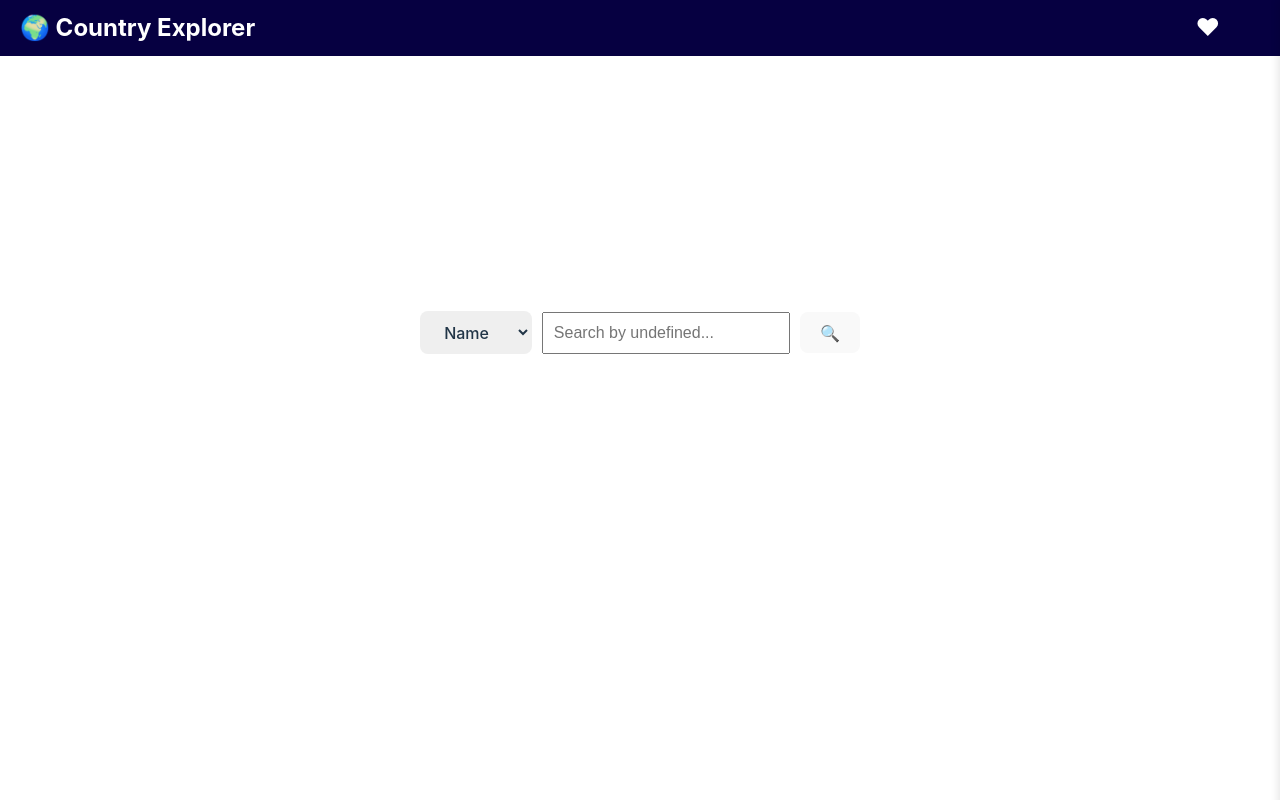
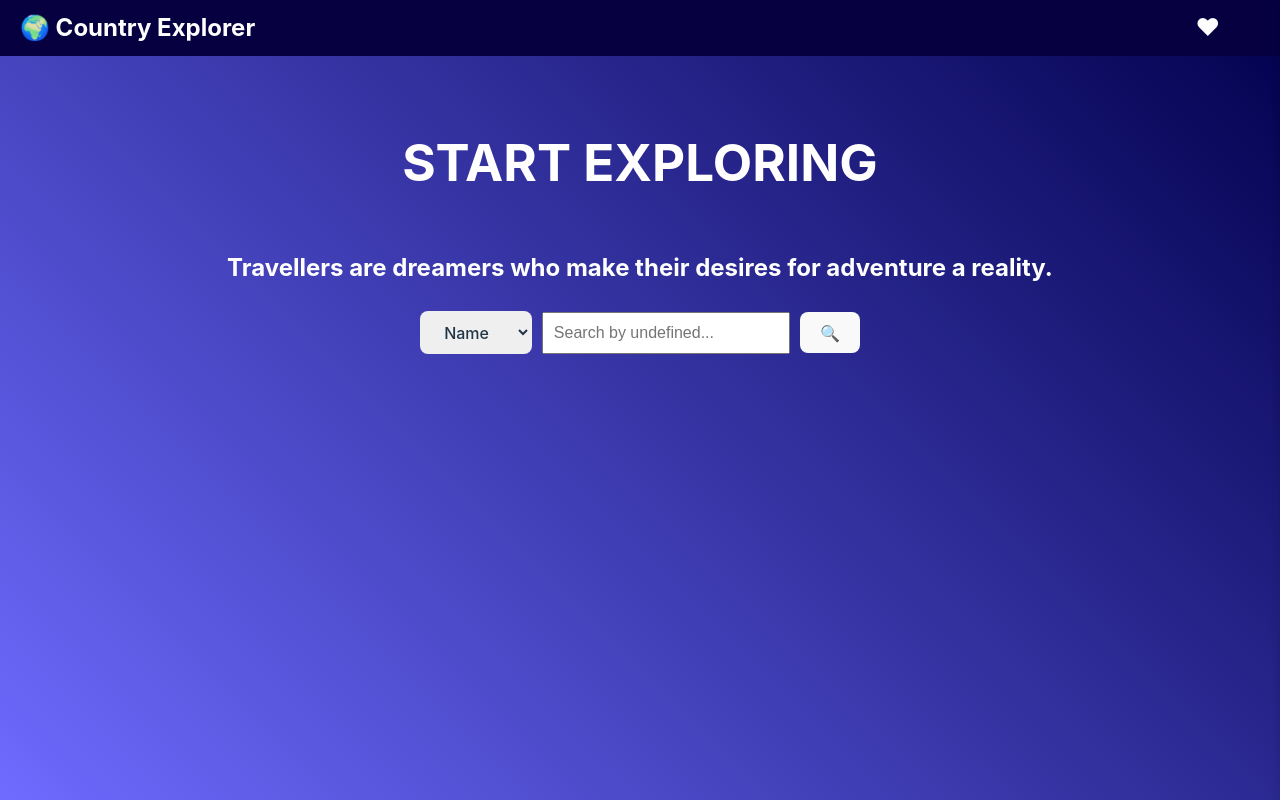
Before and after one commit to irenepixx/country-explorer, a React (Vite) app: page / in a window 1280 px wide. Built offline with nearby package versions, Linux system fonts and the light colour scheme.

Commit message:
style: Add selector

```diff
--- a/src/index.css
+++ b/src/index.css
@@ -1,5 +1,4 @@
 :root {
-  font-family: system-ui, Avenir, Helvetica, Arial, sans-serif;
   font-family: "CeraPro-Bold", "Cera Pro", -apple-system, BlinkMacSystemFont,
     "Segoe UI", Roboto, "Helvetica Neue", Arial, sans-serif;
   line-height: 1.5;
@@ -29,6 +28,13 @@
   place-items: center;
   min-width: 320px;
   min-height: 100vh;
+}
+
+html,
+body {
+  height: 100%;
+  margin: 0;
+  background: linear-gradient(45deg, #6e6bff, #01004d);
 }
 
 h1 {
```
